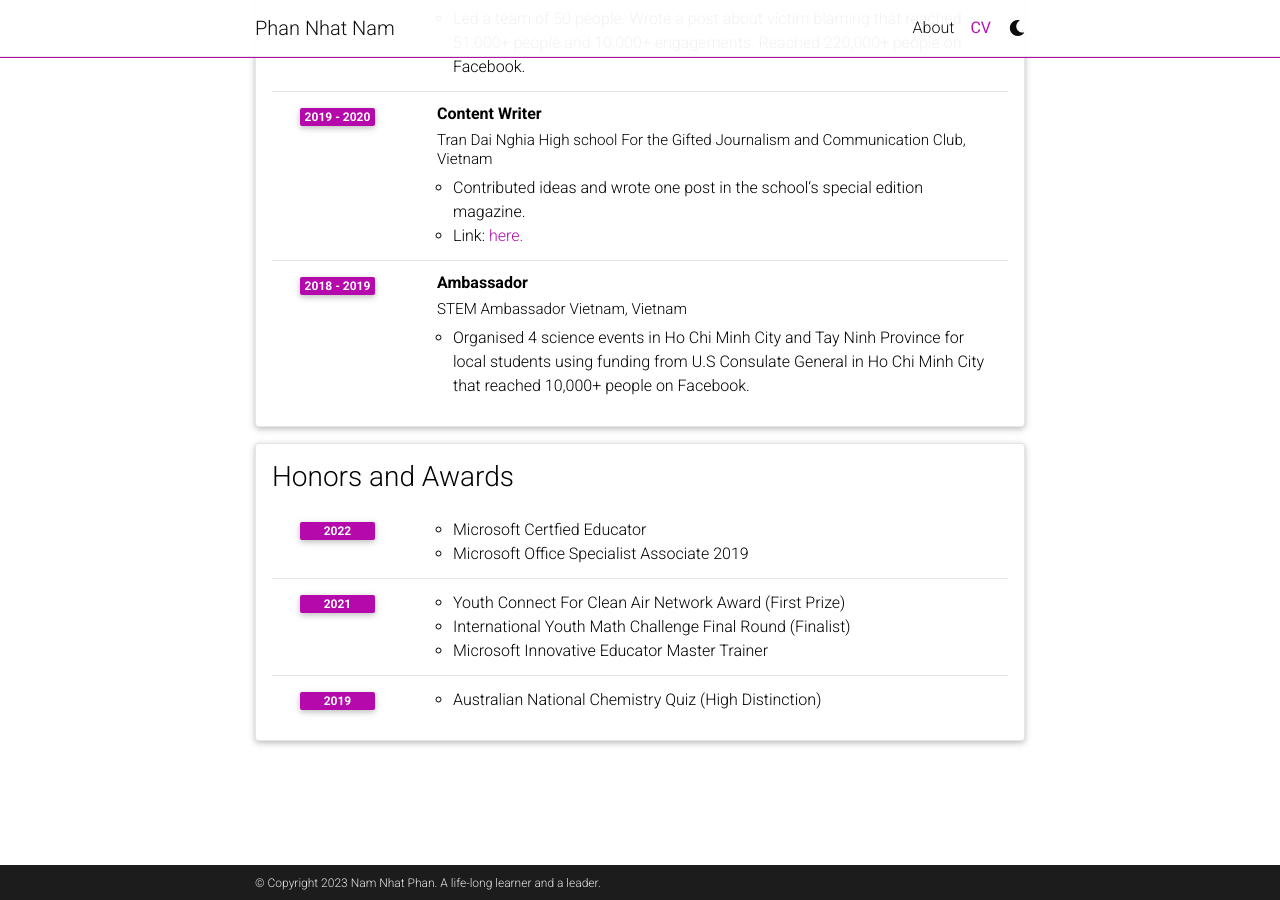
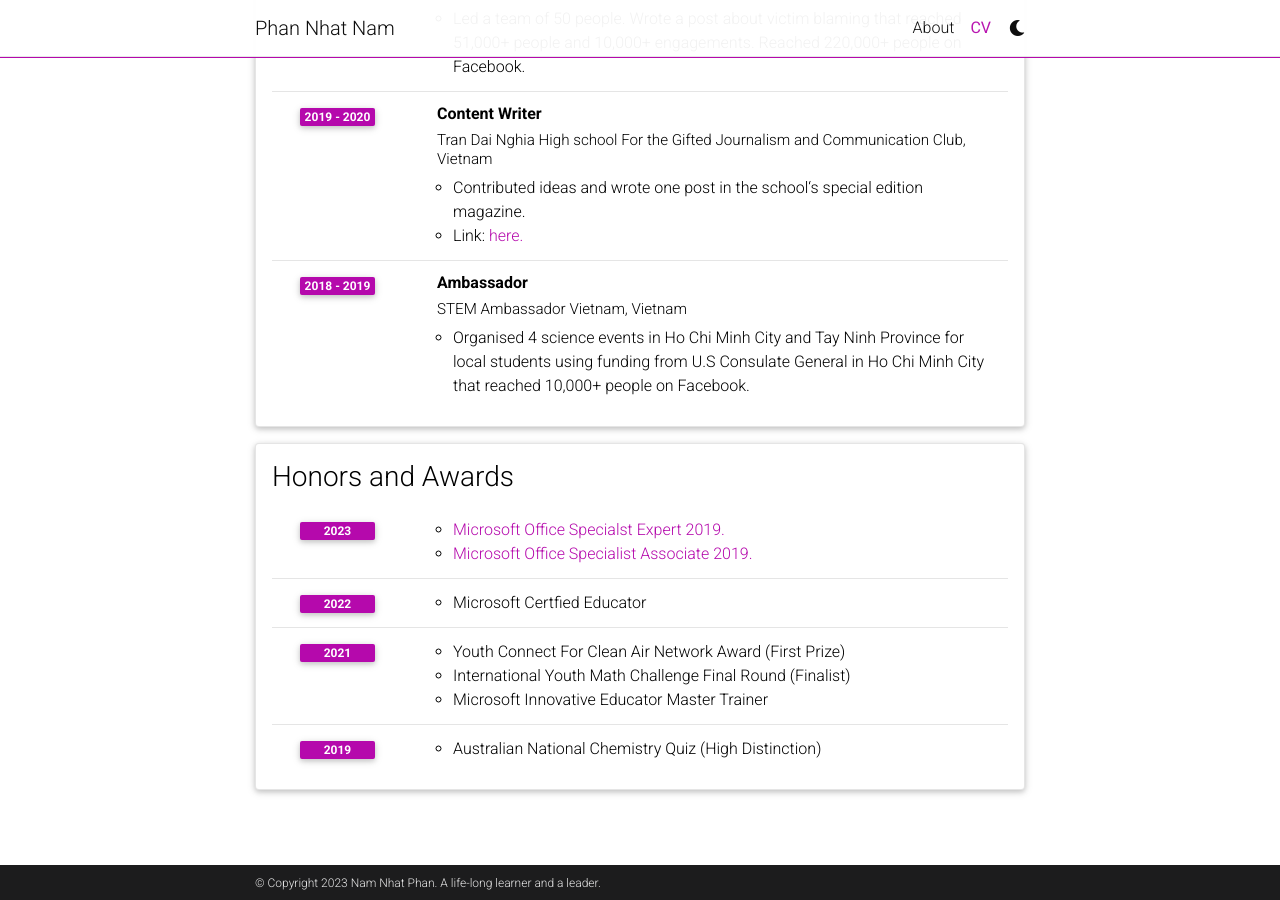
Before and after one commit to phannhatnamlhp/phannhatnamlhp.github.io, a Jekyll site: the page built from _pages/cv.md, in a window 1280 px wide and 900 px high, scrolled down 2773 px. Built offline with Jekyll 4.4.1, drawn with Linux system fonts in a browser that asks for light colours; comment, search, counter and statistics services are not loaded; a style sheet for code colours, icons or effects is not loaded.

Commit message:
Update cv.yml

```diff
--- a/_data/cv.yml
+++ b/_data/cv.yml
@@ -119,10 +119,13 @@
 - title: Honors and Awards
   type: time_table
   contents:
+    - year: 2023
+      items:
+        - <a href="https://www.certiport.com/Portal/Pages/PrintTranscriptInfo.aspx?action=Cert&id=425&cvid=AlOjvBz6a8Ntdfq9rOC4iA==">Microsoft Office Specialst Expert 2019.</a>
+        - <a href="https://www.certiport.com/Portal/Pages/PrintTranscriptInfo.aspx?action=Cert&id=424&cvid=YtxvkWZCtE7lGOfFoyVz0w==">Microsoft Office Specialist Associate 2019.</a>
     - year: 2022
       items:
         - Microsoft Certfied Educator
-        - Microsoft Office Specialist Associate 2019
     - year: 2021
       items:
         - Youth Connect For Clean Air Network Award (First Prize)
```
